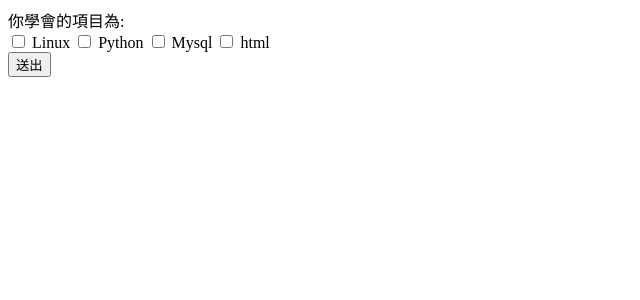
After one commit to tina740112-dot/django, a Django app: page /post2/ in a window 1280 px wide. The commit adds this page. Shown: the top 300 px of the page, without its empty margins (0-640 px from the left). Run offline with Django 5.2, Linux system fonts and the light colour scheme.

Commit message:
20260813

```diff
--- a/myapp/views.py
+++ b/myapp/views.py
@@ -126,3 +126,12 @@ def post1(request):
     else:
         # return render('hello post1')
         return render(request, 'post1.html',locals())
+
+def post2(request):
+  if request.method=='POST':
+    items=request.POST.getlist('items',None)
+    print(items)
+    #return HttpResponse("送出資料")
+    return render(request, 'post2_response.html', locals())
+  else:
+    return render(request, 'post2.html', locals())
--- a/project1/urls.py
+++ b/project1/urls.py
@@ -35,4 +35,5 @@ urlpatterns = [
     path('get2/',views.get2),
     path('get3/<str:mode>/',views.get3),
     path('post1/',views.post1),
+    path('post2/',views.post2),
 ]
--- a/templates/post1.html
+++ b/templates/post1.html
@@ -7,7 +7,8 @@
 </head>
 <body>
   <form action="/post1/" method="post">
-    {% csrf_token %}
+    {% csrf_token %} <!--有送出表單的話，django會檢查csrf_token是否正確，若不正確就會報錯，所以一定要加上這行-->
+
     <div>
         <label for='username'>帳號:</label>
         <input type="text" name="username" id="username">
--- /dev/null
+++ b/templates/post2.html
@@ -0,0 +1,28 @@
+<!DOCTYPE html>
+<html lang="en">
+<head>
+  <meta charset="UTF-8">
+  <meta name="viewport" content="width=device-width, initial-scale=1.0">
+  <title>Document</title>
+</head>
+<body>
+    <form action='/post2/' method='post'>
+        {% csrf_token %}
+        <div>你學會的項目為:</div>
+        <div>
+          <input type='checkbox' id='linux' name='items' value='linux'>
+          <label for='linux'>Linux</label>
+          <input type='checkbox' id='python' name='items' value='python'>
+          <label for='python'>Python</label>
+          <input type='checkbox' id='mysql' name='items' value='mysql'>
+          <label for='linux'>Mysql</label>
+          <input type='checkbox' id='html' name='items' value='html'>
+          <label for='linux'>html</label>
+
+        </div>
+        <div>
+          <input type='submit' value='送出'>
+        </div>
+    </form>
+</body>
+</html>
--- a/建立虛擬環境.txt
+++ b/建立虛擬環境.txt
@@ -119,3 +119,7 @@ python manage.py runserver 0.0.0.0:8080
 
 存檔後測試：
 設定好存檔之後，回到你的程式碼畫面，再次按下 F5，這時候它就會直接採用這個設定，在底下的終端機自動幫你把伺服器跑起來囉！
+
+
+
+python manage.py runserver 0.0.0.0:8080
--- a/撰寫django順序.txt
+++ b/撰寫django順序.txt
@@ -82,3 +82,8 @@ html一定要放在templates下面
 <body>：網頁的本體，所有使用者看得到的文字、圖片、按鈕都要寫在這裡。
 
 標題標籤 (<h1> 到 <h6>)：用來設定標題大小，<h1> 最大，<h6> 最小。
+
+
+
+
+python manage.py runserver 0.0.0.0:8080
--- a/有虛擬環境下建立專案.txt
+++ b/有虛擬環境下建立專案.txt
@@ -99,3 +99,9 @@ python manage.py runserver 0.0.0.0:8080
 
 存檔後測試：
 設定好存檔之後，回到你的程式碼畫面，再次按下 F5，這時候它就會直接採用這個設定，在底下的終端機自動幫你把伺服器跑起來囉！
+
+
+
+
+
+python manage.py runserver 0.0.0.0:8080
```
Also changed, not shown: templates/post2_response.html (added, +16 -0 lines).
